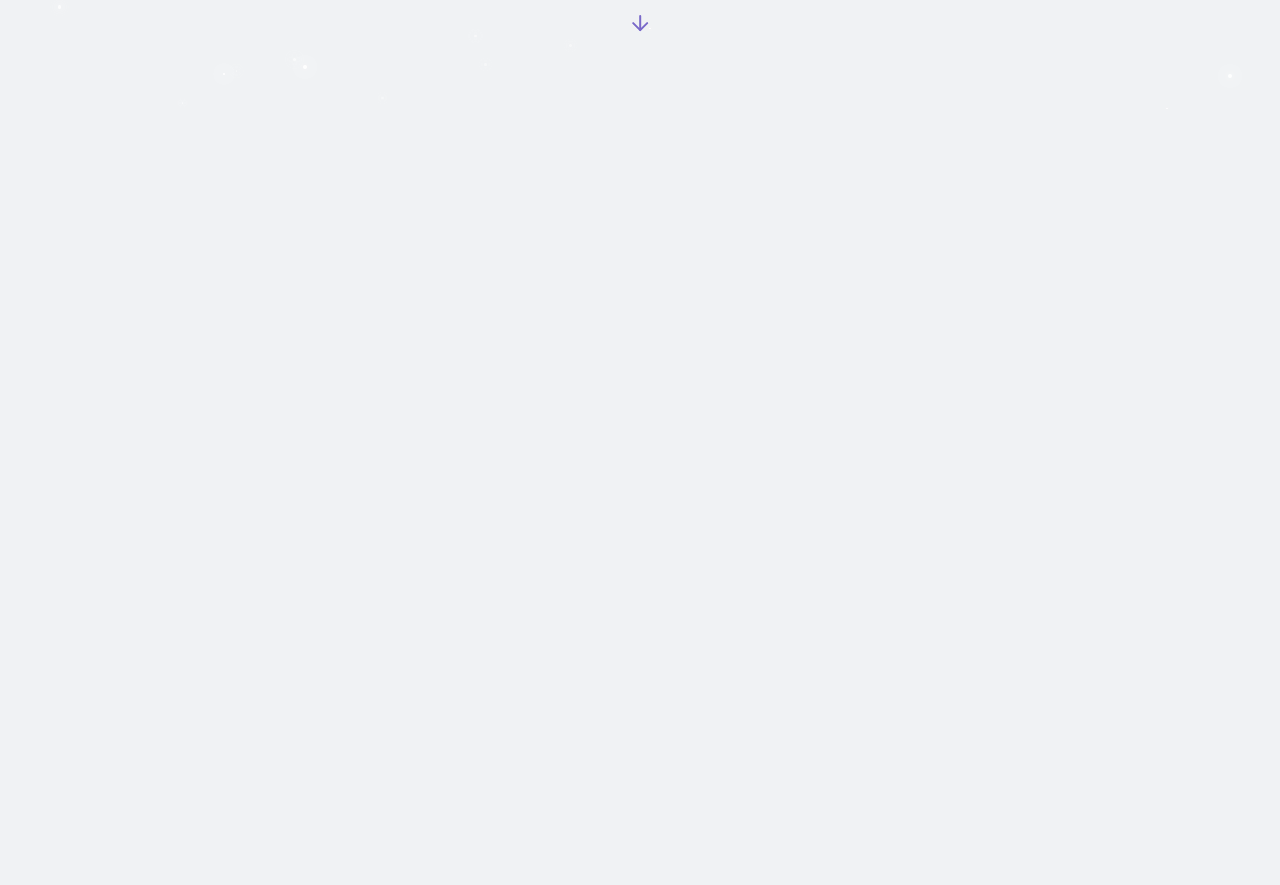
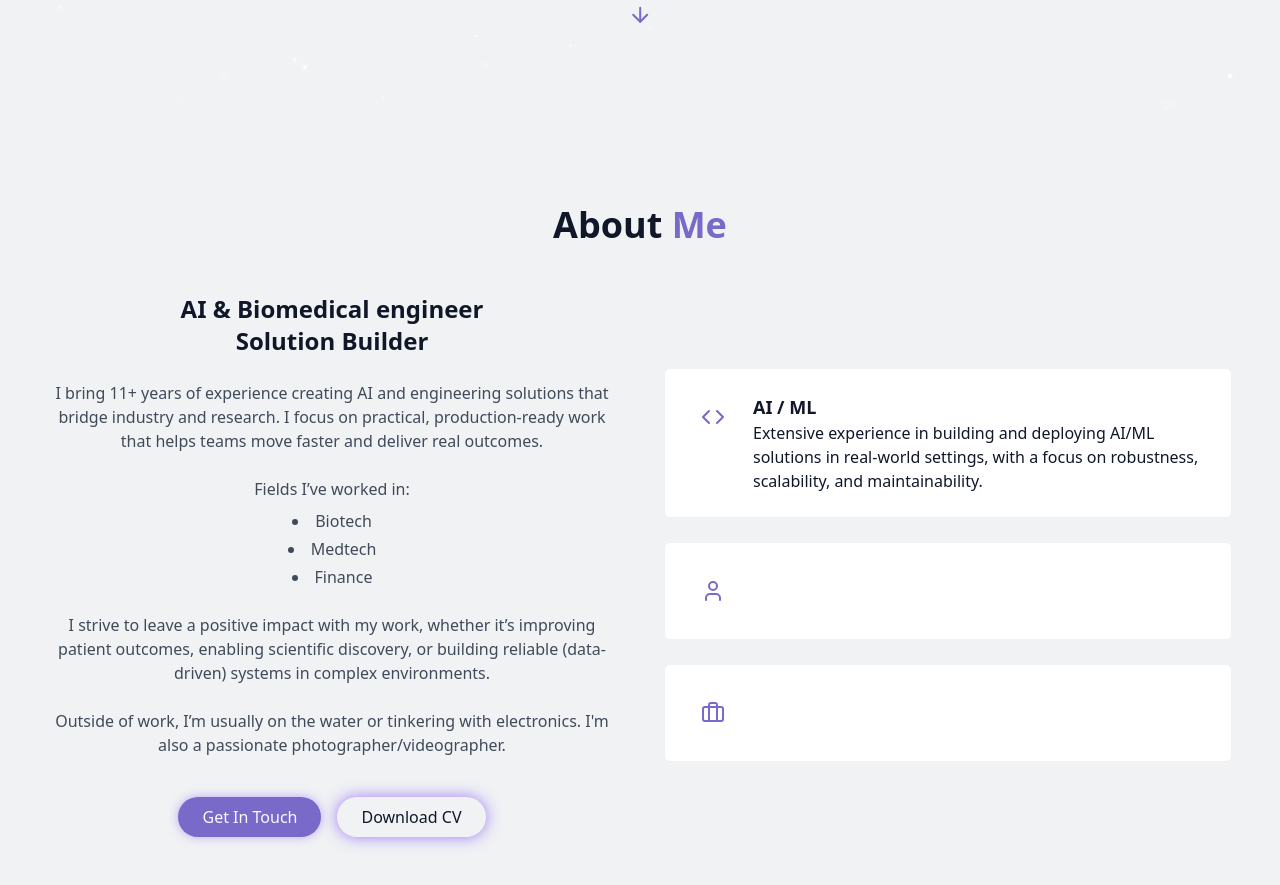
Before and after one commit to JeroenBuil/JeroenBuil.github.io, a React (Vite) app: page /#/ in a window 1280 px wide. Shown: the part 691-1576 px from the top of the page. Before the commit the page ends 800 px from the top, so only its background shows below. Built offline with nearby package versions, Linux system fonts and the light colour scheme.

Commit message:
add (incomplete) about section + CV download

```diff
--- /dev/null
+++ b/src/components/AboutSection.jsx
@@ -0,0 +1,97 @@
+
+import { cn } from "@/lib/utils";
+import { Code, User, Briefcase } from "lucide-react";
+
+
+export const AboutSection = () => {
+    return (
+        <section
+          id="about"
+          className="py-24 px-4 relative">
+            {" "}
+            <div className="container max-w-5xl mx-auto">
+                {/* Section Title */}
+                <h2 className="text-3xl md:text-4xl font-bold mb-12 text-center">
+                    About
+                    <span className="text-primary"> Me</span>
+                </h2>
+                {/* Content Grid */}
+                <div className="grid grid-cols-1 md:grid-cols-2 gap-12 items-center">
+                    <div className="space-y-6 text-muted-foreground">
+                        <h3 className="text-2xl md:text-2xl font-semibold text-foreground">
+                            AI & Biomedical engineer<br></br> Solution Builder
+                        </h3>
+                        <p>
+                            I bring 11+ years of experience creating AI and engineering solutions that bridge
+                            industry and research. I focus on practical, production-ready work that helps teams
+                            move faster and deliver real outcomes.
+                        </p>
+                        <p className="mb-2">Fields I’ve worked in:</p>
+                        <ul className="list-disc list-inside space-y-1">
+                            <li>Biotech</li>
+                            <li>Medtech</li>
+                            <li>Finance</li>
+                        </ul>
+                        <p>
+                            I strive to leave a positive impact with my work, whether it’s improving patient outcomes, enabling
+                            scientific discovery, or building reliable (data-driven) systems in complex environments.
+                        </p>
+                        <p>
+                            Outside of work, I’m usually on the water or tinkering with electronics. I'm also a passionate photographer/videographer.
+                        </p>
+
+                        {/* Call to Action Buttons */}
+                        <div className="flex flex-col sm:flex-row gap-4 pt-4 justify-center">
+                            {/* Get in touch button */}
+                            <a href="#contact" className='cosmic-button'>
+                                Get In Touch
+                            </a>
+                            {/* Download CV button */}
+                            <a
+                                href="/cv.pdf"
+                                download="CV - Jeroen Buil.pdf"
+                                className="cosmic-button-inverted"
+                            >
+                                Download CV
+                            </a>
+                        </div>
+                    </div>
+
+                    <div className="grid grid-cols-1 gap-6">
+                        <div className="gradient-border p-6 card-hover">
+                            <div className="flex items-start gap-4">
+                                <div className="p-3 rounded-full bg-primary/10">
+                                    <Code className="h-6 w-6 text-primary" />
+                                </div>
+                                <div className="text-left">
+                                    <h4 className="font-semibold text-lg">AI / ML</h4>
+                                    <p>
+                                        Extensive experience in building and deploying AI/ML solutions in real-world settings,
+                                        with a focus on robustness, scalability, and maintainability.
+                                    </p>
+                                </div>
+                            </div>
+                        </div>
+
+                        <div className="gradient-border p-6 card-hover">
+                            <div className="flex items-start gap-4">
+                                <div className="p-3 rounded-full bg-primary/10">
+                                    <User className="h-6 w-6 text-primary" />
+                                </div>
+                            </div>
+                        </div>
+
+                        <div className="gradient-border p-6 card-hover">
+                            <div className="flex items-start gap-4">
+                                <div className="p-3 rounded-full bg-primary/10">
+                                    <Briefcase className="h-6 w-6 text-primary" />
+                                </div>
+                            </div>
+                        </div>
+
+                    </div>
+                </div>
+            </div>
+        </section>
+    );
+};
--- a/src/components/HomeSection.jsx
+++ b/src/components/HomeSection.jsx
@@ -21,15 +21,13 @@ export const HomeSection = () => {
                     <div className={cn("opacity-0 animate-fade-in-delay-3",
                         "text-md md:text-lg text-muted-foreground max-w-5xl mx-auto"
                     )}>
-                        <p className="mb-1">11+ years building AI & Engineering solutions across:</p>
-                        <ul className="list-disc space-y-1 mb-4 inline-block text-left pl-5">
+                        <p className="mb-2">11+ years of AI engineering.</p>
+                        <p className="mb-2">Building real-world solutions across:</p>
+                        <ul className="list-disc space-y-1 mb-1 inline-block text-left pl-5">
                             <li>Biotech</li>
                             <li>Medtech</li>
                             <li>Finance</li>
                         </ul>
-                        {/* <p className="mb-2">Proven track record in both industry and research.</p> */}
-                        <p className="mb-2">Driven to make a positive impact with my work.</p>
-                        <p>When not coding, you'll find me on the water or tinkering with electronics.</p>
                     </div>
 
                     {/* Add ' View my Work' Button */}
--- a/src/components/NavBar.jsx
+++ b/src/components/NavBar.jsx
@@ -30,8 +30,8 @@ export const NavBar = () => {
             <div className="container flex items-center justify-between">
                 <div className="flex flex-col">
                     <a className="text-2xl md:text-3xl lg:text-4xl xl:text-5xl font-bold flex items-center relative z-10 gap-2 md:gap-3 mt-2 md:mt-0">
-                        <span className="text-glow text-foreground">Jeroen Buil</span>
-                        <span className="text-primary">Portfolio</span>
+                        <span className="text-foreground">Jeroen Buil</span>
+                        <span className="text-primary text-glow ">Portfolio</span>
                     </a>
                     <div className="text-sm text-muted-foreground mt-1">WORK IN PROGRESS</div>
                 </div>
--- a/src/index.css
+++ b/src/index.css
@@ -3,6 +3,7 @@
 :root {
   --color-background: hsl(var(--background));
   --color-foreground: hsl(var(--foreground));
+  --color-muted-foreground: hsl(var(--muted-foreground));
   --color-primary: hsl(var(--primary));
   --color-primary-foreground: hsl(var(--primary-foreground));
   --color-card: hsl(var(--card));
@@ -70,6 +71,7 @@
   :root {
     --background: 210 15% 95%;
     --foreground: 222 47% 11%;
+    --muted-foreground: 215 16% 30%;
     --primary: 250 47% 60%;
     --primary-foreground: 210 40% 98%;
     --card: 0 0% 100%;
@@ -79,6 +81,7 @@
   .dark {
     --background: 222 47% 4%;
     --foreground: 213 31% 91%;
+    --muted-foreground: 215 20% 75%;
     --primary: 250 65% 65%;
     --primary-foreground: 213 31% 91%;
     --card: 222 47% 8%;
@@ -170,6 +173,27 @@
   transform: scale(0.95);
 }
 
+.cosmic-button-inverted {
+  padding: 0.5rem 1.5rem;
+  border-radius: 9999px;
+  font-weight: 500;
+  transition: all 0.3s;
+  background-color: hsl(var(--background));
+  color: hsl(var(--foreground));
+  box-shadow: 0 0 15px rgb(139 92 246 / 80%);
+}
+
+.cosmic-button-inverted:hover {
+  transform: scale(1.05);
+  background-color: hsl(var(--primary) / 0.1);
+}
+
+.cosmic-button-inverted:active {
+  transform: scale(0.95);
+}
+
+
+
 .star {
   position: absolute;
   border-radius: 100%;
@@ -203,6 +227,10 @@
 
 .text-foreground {
   color: hsl(var(--foreground));
+}
+
+.text-muted-foreground {
+  color: hsl(var(--muted-foreground));
 }
 
 .text-primary {
--- a/src/pages/Home.jsx
+++ b/src/pages/Home.jsx
@@ -3,6 +3,7 @@ import {StarBackground} from "@/components/StarBackground";
 import { Title } from "@/components/Title";
 import { NavBar } from "@/components/NavBar";
 import { HomeSection } from "@/components/HomeSection";
+import { AboutSection } from "@/components/AboutSection";
 
 export const Home = () => {
     return <div className="min-h-dvh bg-background text-foreground overflow-x-hidden"> {/*className="min-h-screen"*/}
@@ -22,11 +23,9 @@ export const Home = () => {
             {/* Main content */}
             <main>
                 <HomeSection />
+                <AboutSection />
             </main>
 
-
-
-            {/*Main Content */}
 
             {/*Footer */}
         </div>;
```
Also changed, not shown: 1 other file (tests, documents, lock files or other folders).
